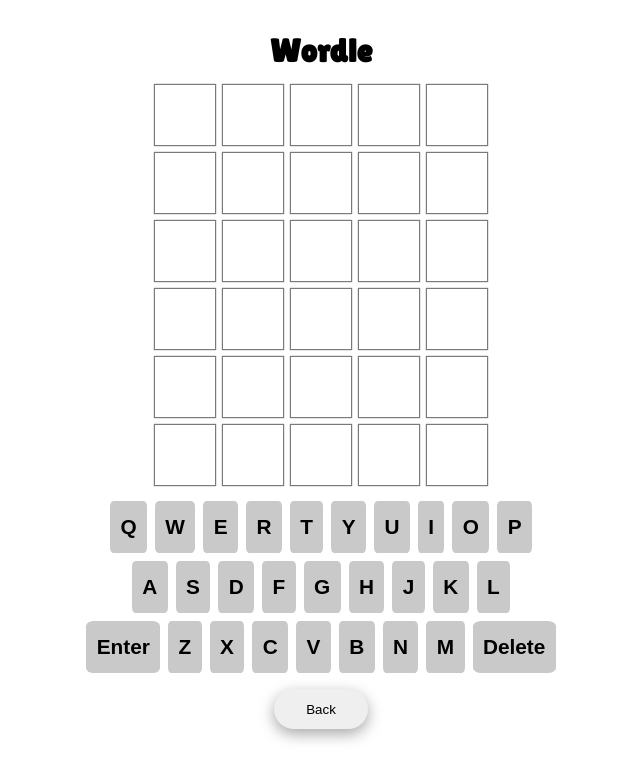
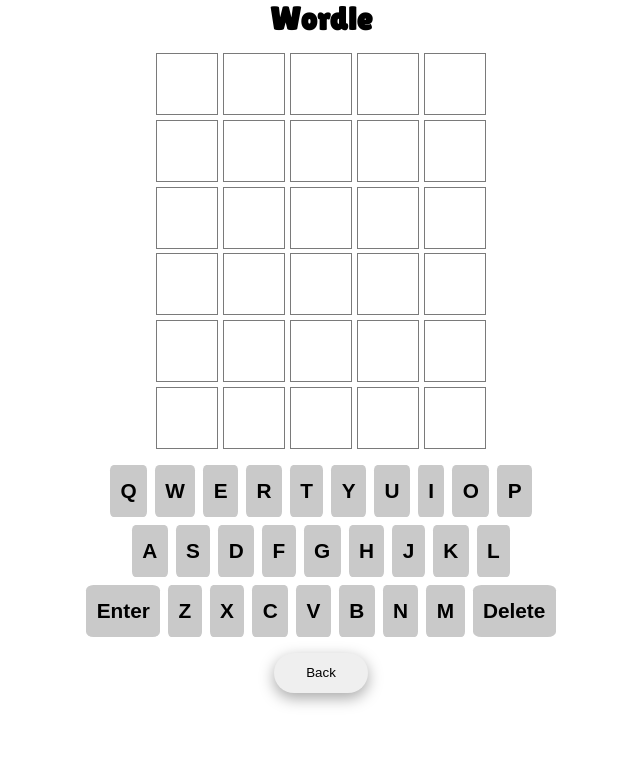
Before and after one commit to aidenletourneau/my_minis, a React (Vite) app: page /wordle in a window 1280 px wide. Shown: the top 780 px of the page, without its empty margins (319-959 px from the left). Built offline with nearby package versions, Linux system fonts and the light colour scheme.

Commit message:
fixed home page

```diff
--- a/src/index.css
+++ b/src/index.css
@@ -27,9 +27,11 @@
 
 
 .home-page {
+  height: 100vh;
   display: flex;
   flex-direction: column;
   align-items: center;
+  justify-content: center;
   width: 20em;
   gap: 2em;
 }
@@ -88,13 +90,13 @@
 }
 
 .modal {
-  width: 30%;
-  height: 30%;
+  width: 40%;
+  height: 40%;
   position: fixed;
   top: 50%;
   left: 50%;
   transform: translate(-50%, -50%);
-  background-color: grey;
+  background-color: rgb(255, 255, 255);
   border-radius: 2em;
   display: flex;
   flex-direction: column;
@@ -103,8 +105,9 @@
 }
 
 .modal-text {
+  text-align: center;
   font-size: 2em;
-  color: rgb(20, 185, 20);
+  color: rgb(0, 0, 0);
 }
 
 .wordle-page {
@@ -114,20 +117,18 @@
   justify-content: center;
   align-items: center;
   gap: 1em;
-  padding-bottom: 2em;
-  padding-top: 2em;
 }
 
 .wordle-row {
   display: flex;
   flex-direction: row-reverse;
-  gap: .5em;
+  gap: .3em;
 }
 
 .wordle-game{
   display: grid;
   grid-template-rows: 1fr 1fr 1fr 1fr 1fr 1fr;
-  gap: .5em;
+  gap: .3em;
 }
 
 .wordle-cell {
@@ -137,7 +138,7 @@
   justify-content: center;
   align-items: center;
   font-size: 1.5em;
-  box-shadow: 0 0 0 0.05em rgb(122, 122, 122);
+  border: solid .05em rgb(122, 122, 122)
 }
 
 .keyboard-letter-row {
@@ -165,3 +166,12 @@
   flex-direction: column;
   gap: .5em;
 }
+
+.matching-page {
+  width: 30em;
+  display: flex;
+  flex-direction: column;
+  justify-content: center;
+  align-items: center;
+  gap: 1em;
+}
```
Also changed, not shown: src/main.jsx (+8 -3 lines).
